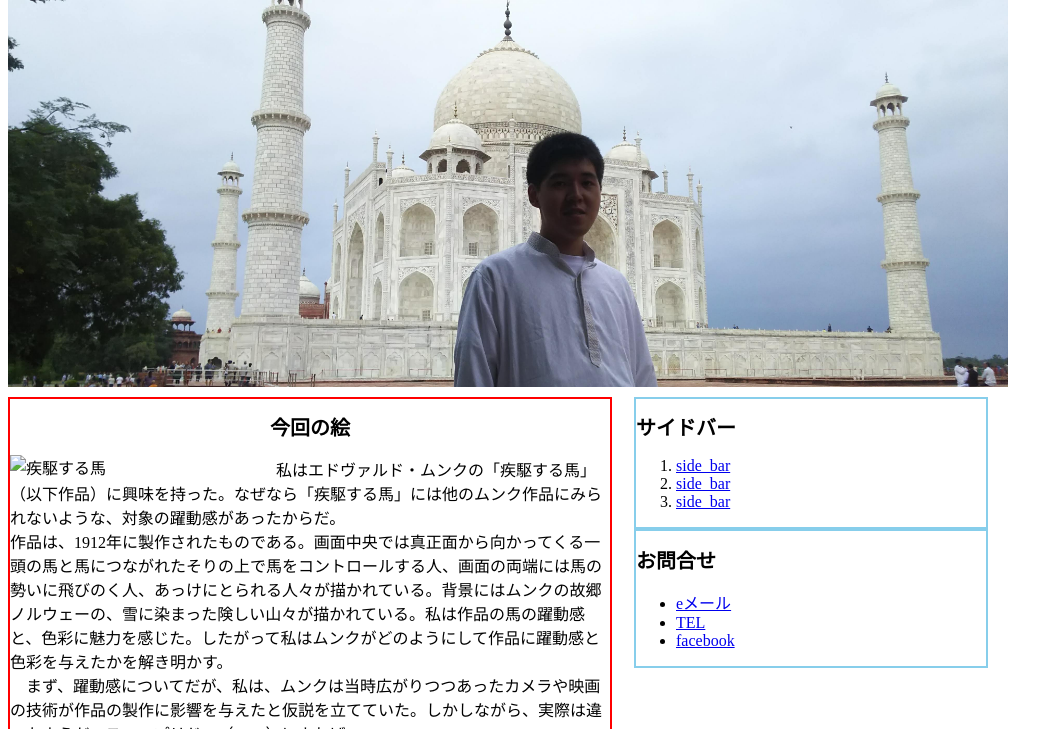
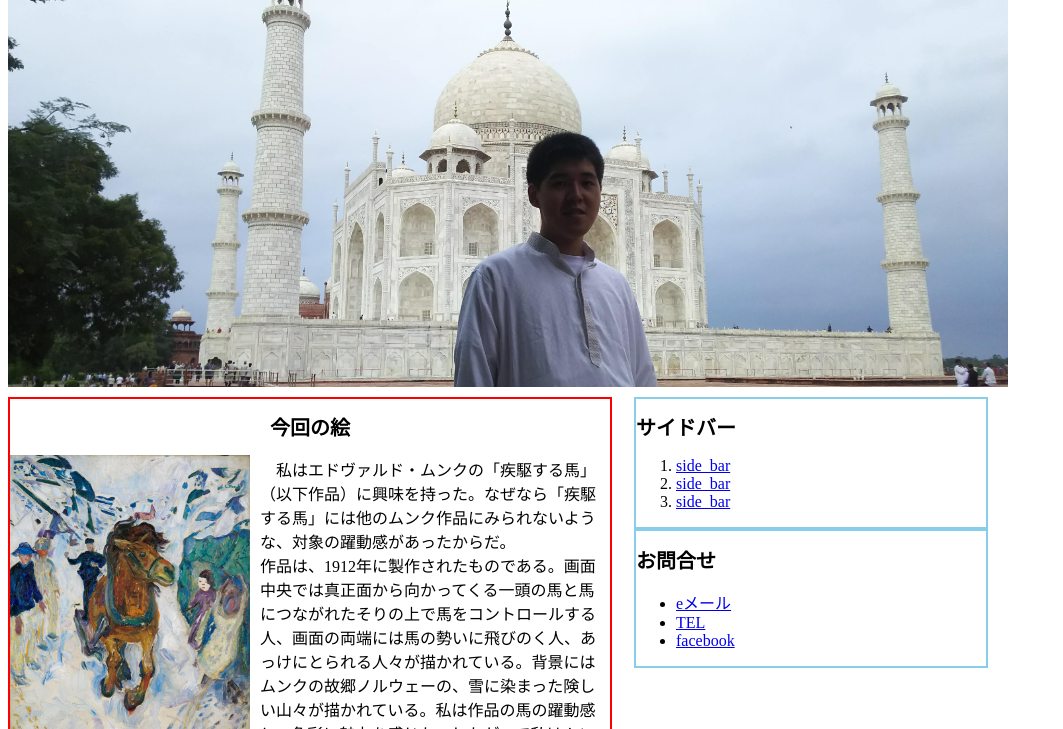
Before and after one commit to masaru-miyadera/myblog, a plain HTML site: page index.html in a window 1280 px wide. Shown: the part 71-800 px from the top of the page, without its empty margins (0-1063 px from the left). Drawn offline with Linux system fonts and the light colour scheme; files whose address does not match are found by name.

Commit message:
Update index.html

```diff
--- a/index.html
+++ b/index.html
@@ -15,7 +15,7 @@
       <div class="container clearfix">
         <div class="main">
           <h1>今回の絵</h1>
-          <img src="img/008_019R.jpg" alt="疾駆する馬">
+          <img src="008_019R.jpg" alt="疾駆する馬">
           <p>　私はエドヴァルド・ムンクの「疾駆する馬」（以下作品）に興味を持った。なぜなら「疾駆する馬」には他のムンク作品にみられないような、対象の躍動感があったからだ。
 <br>作品は、1912年に製作されたものである。画面中央では真正面から向かってくる一頭の馬と馬につながれたそりの上で馬をコントロールする人、画面の両端には馬の勢いに飛びのく人、あっけにとられる人々が描かれている。背景にはムンクの故郷ノルウェーの、雪に染まった険しい山々が描かれている。私は作品の馬の躍動感と、色彩に魅力を感じた。したがって私はムンクがどのようにして作品に躍動感と色彩を与えたかを解き明かす。
 <br>　まず、躍動感についてだが、私は、ムンクは当時広がりつつあったカメラや映画の技術が作品の製作に影響を与えたと仮説を立てていた。しかしながら、実際は違ったようだ。スー・プリドー（2007）によれば
```
